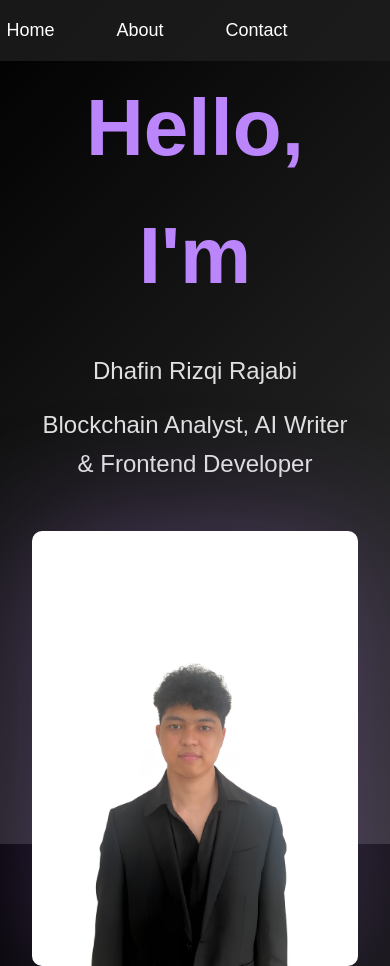
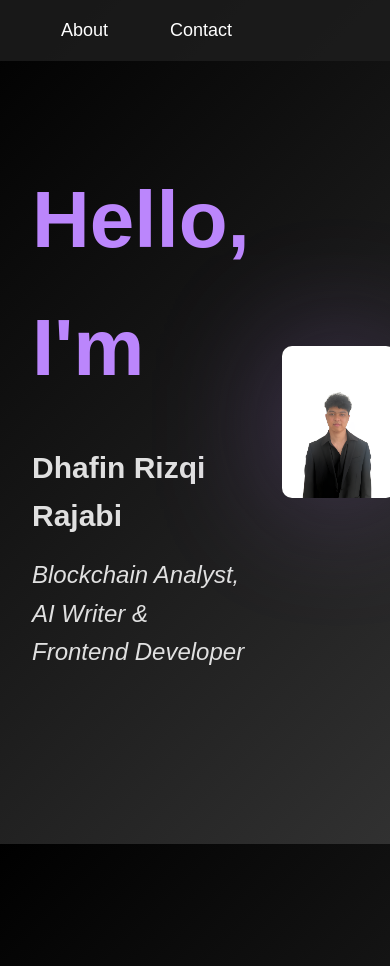
Before and after one commit to DhafinRR/my-website, a website: page public/index.html in a window 390 px wide. Shown: the top 966 px of the page. Drawn offline with Linux system fonts and the light colour scheme.

Commit message:
changes profile

```diff
--- a/public/index.html
+++ b/public/index.html
@@ -23,7 +23,7 @@
         <section id="home">
             <div class="home-content">
                 <h1>Hello, I'm</h1>
-                <p>Dhafin Rizqi Rajabi</p>
+                <h2>Dhafin Rizqi Rajabi</h2>
                 <p>Blockchain Analyst, AI Writer & Frontend Developer</p>
             </div>
             <img src="img/hero-image.png" alt="Dhafin Rizqi Rajabi" class="home-image">
--- a/public/style.css
+++ b/public/style.css
@@ -71,9 +71,14 @@ nav ul li a.active {
     margin-bottom: 2rem;
 }
 
+.home-content h2 {
+    color: #e0e0e0;
+}
+
 .home-content p {
     font-size: 1.5rem;
     margin-bottom: 1rem;
+    font-style: italic;
 }
 
 .home-image {
@@ -199,29 +204,3 @@ a:hover {
 .contact-item:hover .contact-icon {
     background-color: #04ffe7;
 }
-
-
-@media (max-width: 768px) {
-    #home {
-        flex-direction: column;
-        text-align: center;
-    }
-
-    .home-content {
-        padding-right: 0;
-        padding-bottom: 2rem;
-    }
-
-    .home-image {
-        max-width: 100%;
-    }
-
-    nav ul {
-        justify-content: center;
-    }
-
-    nav ul li {
-        margin: 0 1rem;
-    }
-
-}
```
